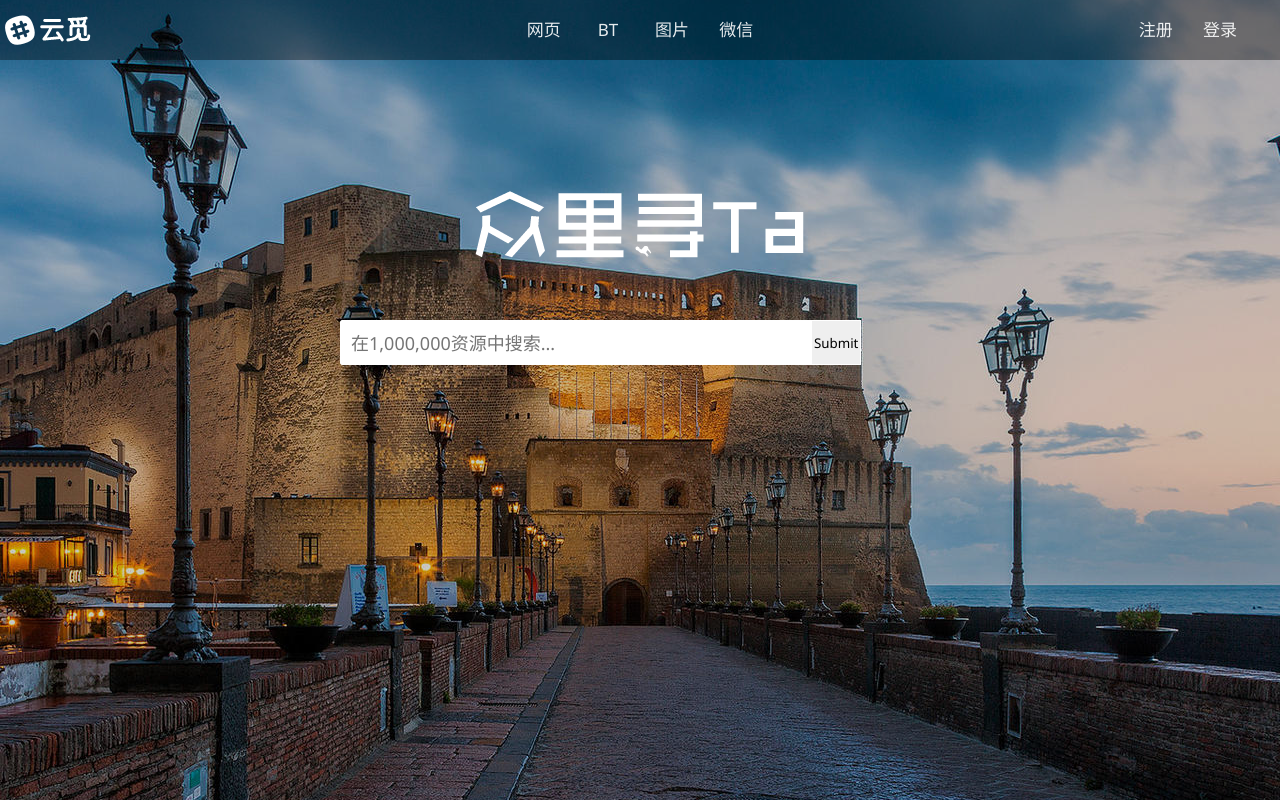
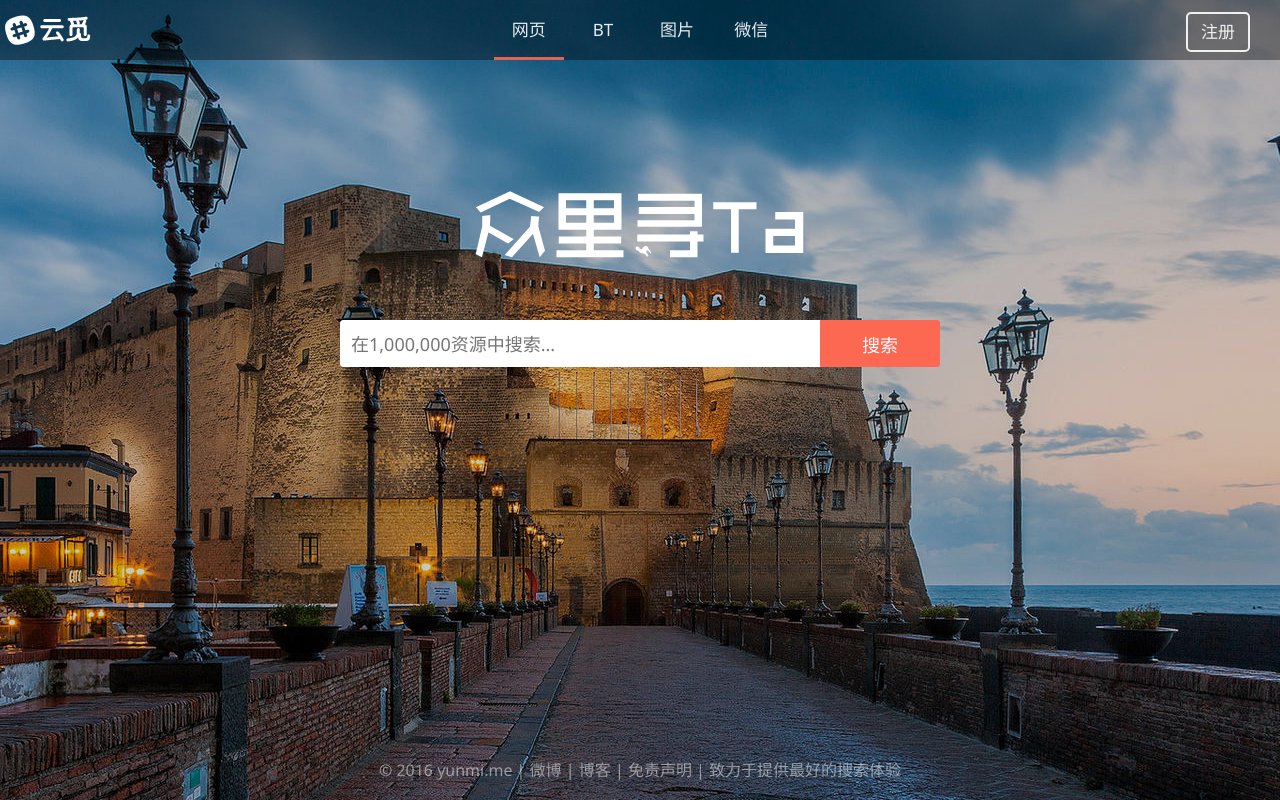
Before and after one commit to wycstar/YMBT, a plain HTML site: page index.html in a window 1280 px wide. Drawn offline with Linux system fonts and the light colour scheme.

Commit message:
201610271907

```diff
--- a/css/main.css
+++ b/css/main.css
@@ -19,6 +19,10 @@ body{
     -webkit-font-smoothing: antialiased;
 }
 ul, ol, li{list-style: none;}
+a{
+    text-decoration: none;
+    transition: 0.3s;
+}
 .fl{float: left}
 .fr{float: right}
 .css-center{
@@ -43,18 +47,65 @@ ul, ol, li{list-style: none;}
 #nav::after{
     clear: both;
 }
-#nav ul{
+#header ul{
     text-align:center;
 }
-#nav li{
+#header li{
     color: white;
     font-size: 17px;
     opacity: 0.9;
     font-weight: 500;
     display: inline-block;
-    height: 60px;
+    height: 57px;
+    width: 70px;
+    line-height: 60px;
+}
+#header a:link{
+    color: white;
+}
+#header a:visited{
+    color: white;
+}
+#header a:hover{
+    color: #fd6853;
+}
+#header a:active{
+    color: white;
+}
+#header a{
+    color: white;
+}
+#login-area{
+    position: absolute;
+    background: transparent;
+    height: 36px;
     width: 60px;
-    line-height: 60px;
+    color: rgba(255, 255, 255, 0.9);
+    top:12px;
+    right: 30px;
+    line-height: 36px;
+    font-size: 17px;
+    text-align: center;
+    border: 2px solid rgba(255, 255, 255, 0.9);
+    border-radius: 5px;
+    transition: 0.3s;
+}
+#login-area:link{
+
+}
+#login-area:visited{
+
+}
+#login-area:hover{
+    border: 2px solid #fd6853;
+}
+#login-area:active{
+
+}
+.main-nav-hover{
+    border-bottom-color:#fd6853;
+    border-bottom-width: 3px;
+    border-bottom-style: solid;
 }
 #logo{
     width: 30%;
@@ -85,38 +136,76 @@ ul, ol, li{list-style: none;}
 #form-wrapper{
     position: relative;
     margin-top: 80px;
-    vertical-align:middle;
 }
-#form span{
-    vertical-align:middle;
+#keyword-input-wrapper{
+    display: block;
+    position: absolute;
+    top: 0;
+    left: 0;
+    border: 1px solid white;
+    border-top-left-radius: 3px;
+    border-bottom-left-radius: 3px;
+    background-color: white;
+    transition: .5s;
 }
 #keyword-input{
-    width:450px;
+    width:460px;
     height: 35px;
     border: none;
     font-size: 18px;
-    padding: 4px 10px;
+    padding: 5px 10px;
     line-height: 18px;
+    background: transparent;
 }
-#keyword-input-wrapper{
-    display: inline-block;
-    border-color: #fff;
+#keyword-submit{
+    display: block;
+    position: absolute;
+    top: 0;
+    right: 0;
+    height: 47px;
+    width:120px;
+    border-color: #fd6853;
     border-width: 1px;
     border-style: solid;
-    background-color: white;
-    border-top-left-radius: 2px;
-    border-bottom-left-radius: 2px;
+    background-color: #fd6853;
+    color:white;
+    font-size: 18px;
+    cursor: pointer;
+    transition: 0.3s;
+    border-top-right-radius: 3px;
+    border-bottom-right-radius: 3px;
 }
-#keyword-submit{
+#footer-wrapper{
+    position: fixed;
+    z-index:999;
+    bottom: 0px;
+    height: 60px;
+    width: 100%;
+}
+#main-about-area{
+    position: absolute;
+    left: 50%;
+    margin-left: -300px;
+    width: 600px;
+    height: 60px;
+}
+#main-about-area p{
+    color: rgba(255, 255, 255, 0.5);
+    line-height: 60px;
     text-align: center;
-    display: inline-block;
-    height: 45px;
-    width:50px;
-    margin-left: -5px;
-    border-color: #fff;
-    border-width: 1px;
-    border-style: solid;
 }
-#keyword-submit-wrapper{
-
+#main-about-area a:link{
+    color: rgba(255, 255, 255, 0.5);
 }
+#main-about-area a:visited{
+    color: rgba(255, 255, 255, 0.5);
+}
+#main-about-area a:hover{
+    color: #fd6853;
+}
+#main-about-area a:active{
+    color: rgba(255, 255, 255, 0.5);
+}
+#main-about-area a{
+    color: rgba(255, 255, 255, 0.5);
+}
--- a/index.html
+++ b/index.html
@@ -15,16 +15,16 @@
             </div>
             <div id="header" class="fl">
                 <ul>
-                    <li>网页</li>
-                    <li>BT</li>
-                    <li>图片</li>
-                    <li>微信</li>
+                    <li class="main-nav-hover"><a href="http://yunmi.me">网页</a></li>
+                    <li><a href="http://bt.yunmi.me">BT</a></li>
+                    <li><a href="http://tupian.yunmi.me">图片</a></li>
+                    <li><a href="http://weixin.yunmi.me">微信</a></li>
                 </ul>
             </div>
             <div id="login" class="fr">
                 <ul>
-                    <li class="header-hover">注册</li>
-                    <li class="header-hover">登录</li>
+                    <li class="header-hover"><a href="/login" id="login-area">注册</a></li>
+                    <!--<li class="header-hover">登录</li>-->
                 </ul>
             </div>
         </div>
@@ -39,9 +39,14 @@
                     <input placeholder="在1,000,000资源中搜索..." name="keyword" action="/s" id="keyword-input">
                 </span>
                 <span id="keyword-submit-wrapper">
-                    <input type="submit" id="keyword-submit">
+                    <input type="submit" id="keyword-submit" value="搜索">
                 </span>
             </form>
+        </div>
+    </div>
+    <div id="footer-wrapper">
+        <div class="css-center" id="main-about-area">
+            <p>© 2016 yunmi.me | <a href="http://weibo.com/yczone/" target="_blank">微博</a> | <a href="http://www.whks.me/" target="_blank">博客</a> | <a href="#" target="_blank">免责声明</a> | 致力于提供最好的搜索体验</p>
         </div>
     </div>
     <script src="js/jquery.js" type="text/javascript"></script>
--- a/js/main.js
+++ b/js/main.js
@@ -2,12 +2,20 @@ $(document).ready(function()
 {
     $("#keyword-input-wrapper").mouseover(function()
     {
-        $(this).css("border-color", "red");
-        //$(this).css("box-shadow", "3px 3px 5px #333");
+        $(this).css("border-color", "#fd6853");
     })
     $("#keyword-input-wrapper").mouseleave(function()
     {
         $(this).css("border-color", "white");
-        $(this).css("box-shadow", "none");
+    })
+    $("#keyword-submit").mouseover(function()
+    {
+        $(this).css("background-color", "#ff5943");
+        $(this).css("border-color", "#ff5943");
+    })
+    $("#keyword-submit").mouseleave(function()
+    {
+        $(this).css("background-color", "#fd6853");
+        $(this).css("border-color", "#fd6853");
     })
 })
```
Also changed, not shown: css/result.css (added, +25 -0 lines), result.html (added, +25 -0 lines).
